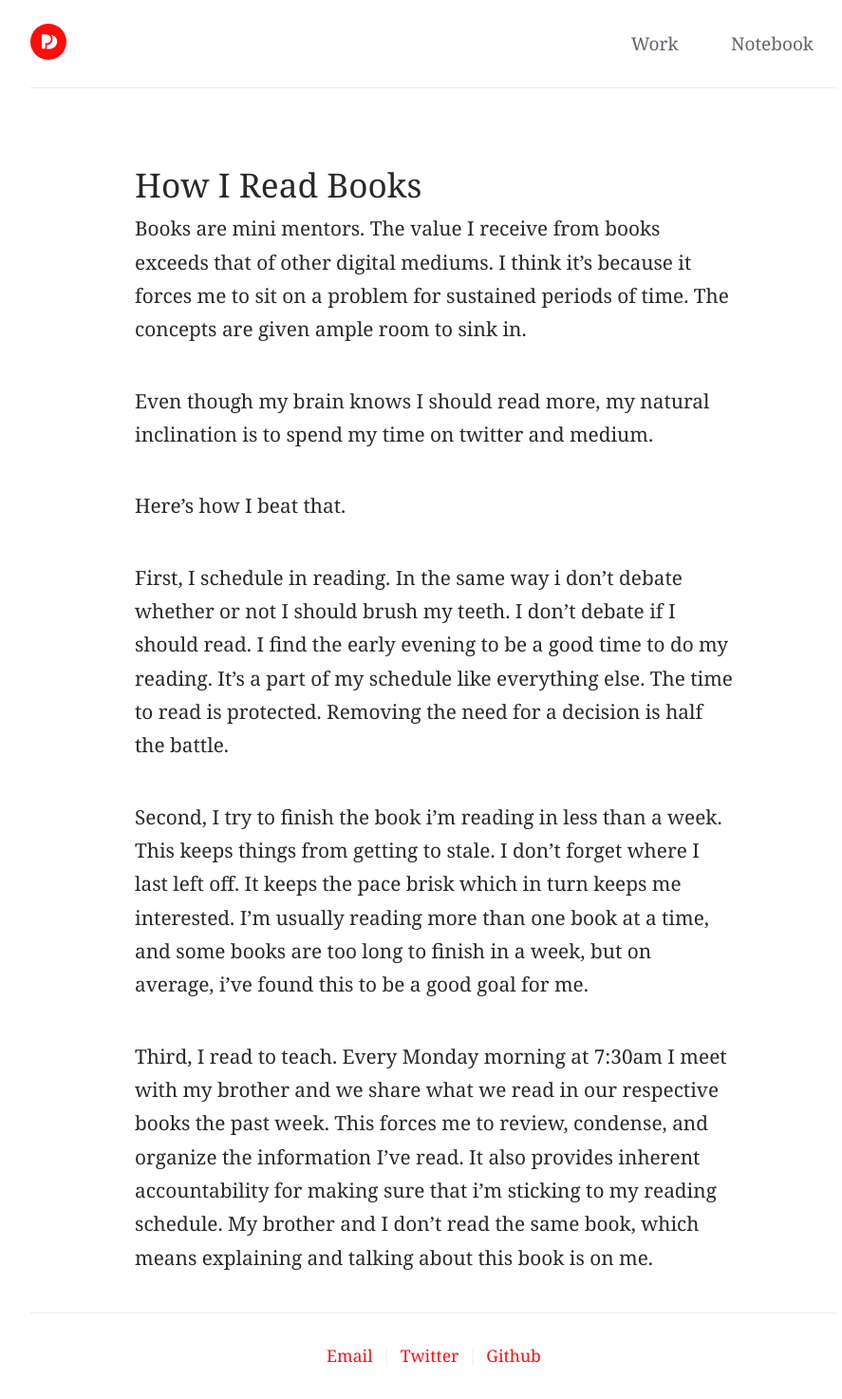
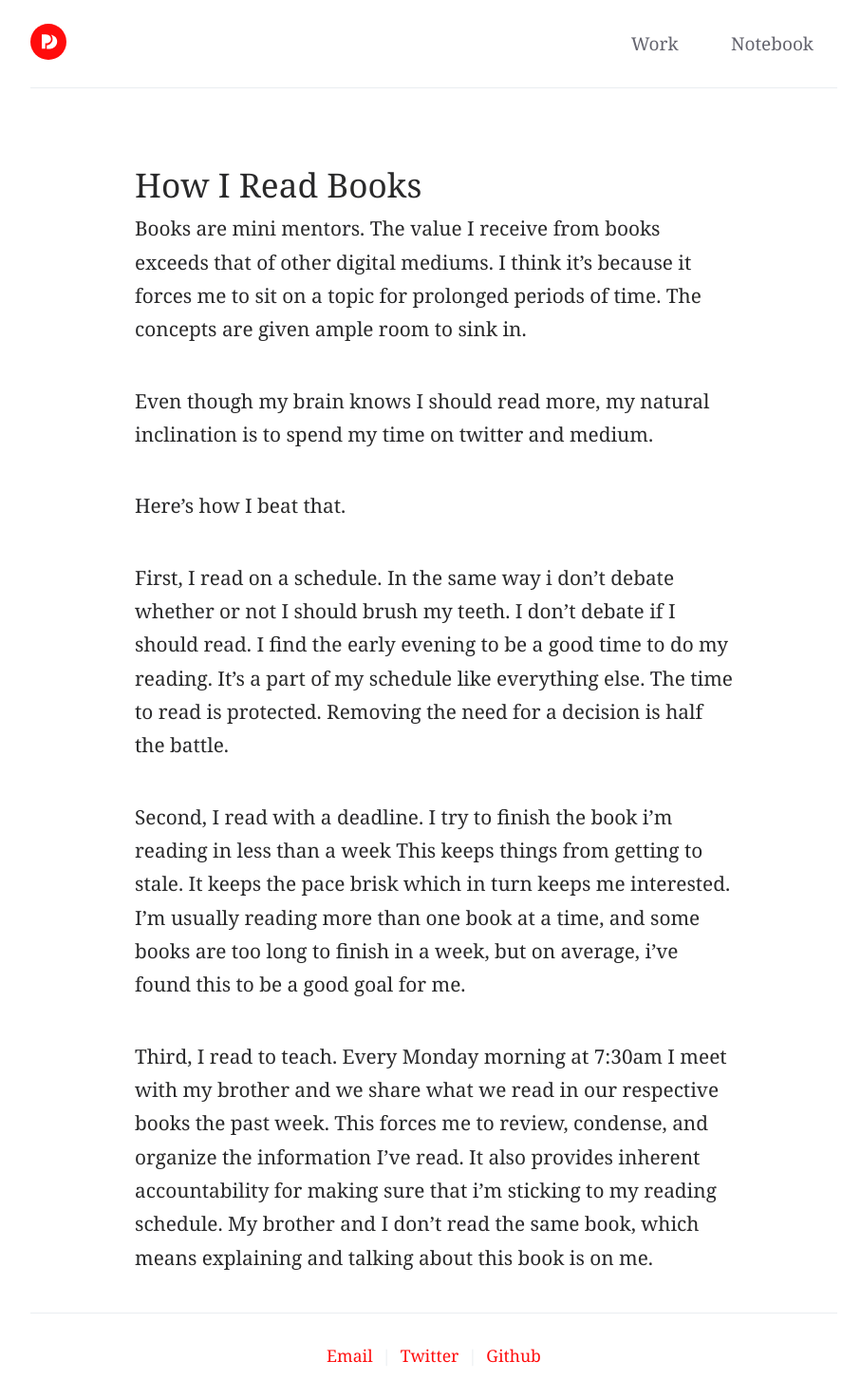
Before and after one commit to zhenghaohe/philipcdavis.github.io, a Jekyll site: the page built from _posts/2016-07-25-How-I-Read-Books.md, in a window 1280 px wide. Shown: the whole page at 95% size, without its empty margins (183-1070 px from the left). Built offline with Jekyll 4.4.1, drawn with Linux system fonts in a browser that asks for light colours.

Commit message:
Updated the wording

```diff
--- a/_posts/2016-07-25-How-I-Read-Books.md
+++ b/_posts/2016-07-25-How-I-Read-Books.md
@@ -3,15 +3,14 @@ layout: post
 title:  "How I Read Books"
 date:   2016-07-25
 ---
-
-Books are mini mentors. The value I receive from books exceeds that of other digital mediums. I think it’s because it forces me to sit on a problem for sustained periods of time. The concepts are given ample room to sink in.
+Books are mini mentors. The value I receive from books exceeds that of other digital mediums. I think it’s because it forces me to sit on a topic for prolonged periods of time. The concepts are given ample room to sink in.
 
 Even though my brain knows I should read more, my natural inclination is to spend my time on twitter and medium.
 
 Here’s how I beat that.
 
-First, I schedule in reading. In the same way i don’t debate whether or not I should brush my teeth. I don’t debate if I should read. I find the early evening to be a good time to do my reading. It’s a part of my schedule like everything else. The time to read is protected. Removing the need for a decision is half the battle.
+First, I read on a schedule. In the same way i don’t debate whether or not I should brush my teeth. I don’t debate if I should read. I find the early evening to be a good time to do my reading. It’s a part of my schedule like everything else. The time to read is protected. Removing the need for a decision is half the battle.
 
-Second, I try to finish the book i’m reading in less than a week. This keeps things from getting to stale. I don’t forget where I last left off. It keeps the pace brisk which in turn keeps me interested. I’m usually reading more than one book at a time, and some books are too long to finish in a week, but on average, i’ve found this to be a good goal for me.
+Second, I read with a deadline. I try to finish the book i’m reading in less than a week This keeps things from getting to stale. It keeps the pace brisk which in turn keeps me interested. I’m usually reading more than one book at a time, and some books are too long to finish in a week, but on average, i’ve found this to be a good goal for me.
 
 Third, I read to teach. Every Monday morning at 7:30am I meet with my brother and we share what we read in our respective books the past week. This forces me to review, condense, and organize the information I’ve read. It also provides inherent accountability for making sure that i’m sticking to my reading schedule. My brother and I don’t read the same book, which means explaining and talking about this book is on me.
```
